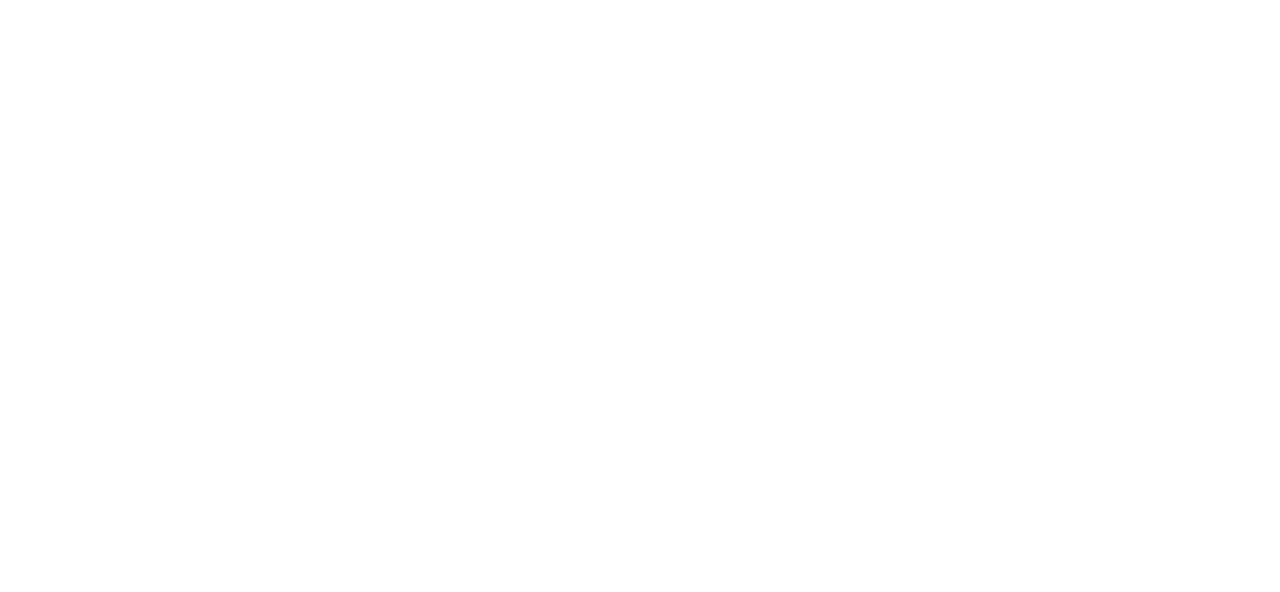
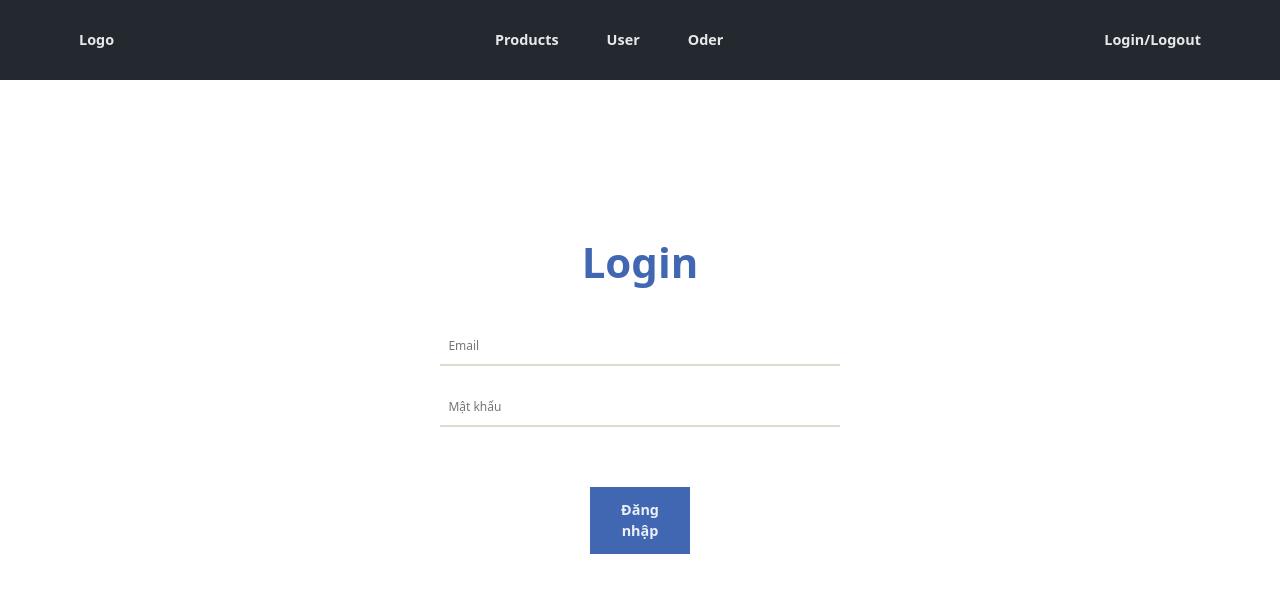
Before and after one commit to dinhuty/reactjs-ecommerce-ptit, a React (Create React App) app: page /admin/login in a window 1280 px wide. Shown: the top 592 px of the page. Built offline with nearby package versions, Linux system fonts and the light colour scheme.

Commit message:
PreLayout

```diff
--- a/src/components/admin/Admin.jsx
+++ b/src/components/admin/Admin.jsx
@@ -1,101 +1,24 @@
-import * as React from 'react';
-import AppBar from '@mui/material/AppBar';
-import Box from '@mui/material/Box';
-import CssBaseline from '@mui/material/CssBaseline';
-import Divider from '@mui/material/Divider';
-import Drawer from '@mui/material/Drawer';
-import IconButton from '@mui/material/IconButton';
-import InboxIcon from '@mui/icons-material/MoveToInbox';
-import List from '@mui/material/List';
-import ListItem from '@mui/material/ListItem';
-import ListItemButton from '@mui/material/ListItemButton';
-import ListItemIcon from '@mui/material/ListItemIcon';
-import ListItemText from '@mui/material/ListItemText';
-import MailIcon from '@mui/icons-material/Mail';
-import MenuIcon from '@mui/icons-material/Menu';
-import Toolbar from '@mui/material/Toolbar';
-import Typography from '@mui/material/Typography';
-import LogoutIcon from '@mui/icons-material/Logout';
-import { Link } from 'react-router-dom';
-import ProductDB from './ProductDB';
-import UserDB from './UserDB';
-import Order from './Order';
-import PersonIcon from '@mui/icons-material/Person';
-import LocalMallIcon from '@mui/icons-material/LocalMall';
-import ShoppingCartCheckoutIcon from '@mui/icons-material/ShoppingCartCheckout';
+import React from 'react'
+import Sidebar from './Sidebar'
+import { Outlet, useNavigate } from 'react-router-dom'
+import NavbarAdmin from './NavbarAdmin'
+import { useState } from 'react'
+import { useEffect} from 'react'
 
-const drawerWidth = 240;
+const Admin = () => {
+  const [auth, setAuth] = useState(false)
+  const navigate = useNavigate()
+  useEffect(() => {
+    if(!auth){
+      navigate('/admin/login')
+    }
+  },[])
+  return (
+    <div>
+      <NavbarAdmin />
+      <Outlet></Outlet>
+    </div>
+  )
+}
 
-
-export default function Admin() {
-  const [page, setPage] = React.useState('Products')
-
-  const menuItem = [
-    {
-      name: 'Products',
-      icon: <LocalMallIcon />
-    },
-    {
-      name: 'Users',
-      icon: <PersonIcon />
-    },
-    {
-      name: 'Orders',
-      icon: <ShoppingCartCheckoutIcon />
-    }
-  ]
-  const drawer = (
-    <div>
-      <Toolbar>
-        <h4>dinhtran@gmail.com</h4>
-      </Toolbar>
-      <Divider />
-      <List>
-        {menuItem.map((item, index) => (
-          <ListItem key={index} disablePadding>
-            <ListItemButton onClick={() => setPage(item.name)}>
-              <ListItemIcon>
-                {item.icon}
-              </ListItemIcon>
-              <ListItemText primary={item.name} />
-            </ListItemButton>
-          </ListItem>
-        ))}
-      </List>
-      <Divider />
-      <List>
-        {['Logout'].map((text, index) => (
-          <ListItem key={text} disablePadding>
-            <ListItemButton>
-              <ListItemIcon>
-                <LogoutIcon />
-              </ListItemIcon>
-              <ListItemText primary={text} />
-            </ListItemButton>
-          </ListItem>
-        ))}
-      </List>
-    </div>
-  );
-  return (
-    <Box >
-      <CssBaseline />
-      <AppBar position="fixed" >
-        <Toolbar>
-          <h5>Nav bar</h5>
-        </Toolbar>
-      </AppBar>
-      <Box component="nav" aria-label="mailbox folders" >
-        <Drawer variant="permanent">
-          {drawer}
-        </Drawer>
-      </Box>
-      <Box component="main" >
-        <Toolbar />
-        {page === 'Products' && <ProductDB />}
-        {page === 'Users' && <UserDB />}
-        {page === 'Orders' && <Order />}
-      </Box>
-    </Box>
-  );
-}
+export default Admin
--- /dev/null
+++ b/src/components/admin/NavbarAdmin.jsx
@@ -0,0 +1,40 @@
+import React from 'react'
+import './navbaradmin.css'
+import { Navbar, Container } from 'react-bootstrap'
+import { Link } from 'react-router-dom'
+
+const NavbarAdmin = () => {
+    const menuItem = [
+        {
+            path: "/admin",
+            name: "Products",
+        },
+        {
+            path: "/admin/userManagement",
+            name: "User",
+        },
+        {
+            path: "/admin/orderManagement",
+            name: "Oder",
+        },
+    ]
+    return (
+        <Navbar className='nav_admin'>
+            <Container className='container'>
+                <div className="nav_admin_left font_main_nav">Logo</div>
+                <div className="nav_admin_center font_main_nav">
+                    {menuItem.map((item,index) => (
+                        <Link className='navbar__item-link font_main_nav' key={index} to={item.path}>
+                            {item.name}
+                        </Link>
+                    ))}
+                </div>
+                <div className="nav_admin_right font_main_nav">
+                    Login/Logout
+                </div>
+            </Container>
+        </Navbar>
+    )
+}
+
+export default NavbarAdmin
--- a/src/components/admin/Order.jsx
+++ /dev/null
@@ -1,11 +0,0 @@
-import React from 'react'
-
-const Order = () => {
-  return (
-    <div>
-      <h1> my order</h1>
-    </div>
-  )
-}
-
-export default Order
--- /dev/null
+++ b/src/components/admin/OrderDB.jsx
@@ -0,0 +1,12 @@
+import React from 'react'
+import { Container } from 'react-bootstrap'
+
+const OrderDB = () => {
+  return (
+    <Container className='orderdb'>
+      <h1> my order</h1>
+    </Container>
+  )
+}
+
+export default OrderDB
--- a/src/components/admin/ProductDB.jsx
+++ b/src/components/admin/ProductDB.jsx
@@ -1,10 +1,11 @@
 import React from 'react'
+import { Container } from 'react-bootstrap'
 
 const ProductDB = () => {
   return (
-    <div>
+    <Container className='productdb'>
       <h1>My product DB</h1>
-    </div>
+    </Container>
   )
 }
 
--- a/src/components/admin/Sidebar.jsx
+++ b/src/components/admin/Sidebar.jsx
@@ -1,6 +1,6 @@
 import React from 'react'
 import { DriveEtaRounded, FactCheck } from '@mui/icons-material'
-import { NavLink, useLocation } from 'react-router-dom'
+import { Link, useLocation } from 'react-router-dom'
 import './sidebar.css'
 import { FaBeer, FaUserAlt, FaWeightHanging } from 'react-icons/fa';
 import { RiLineChartFill } from "react-icons/ri";
@@ -33,7 +33,7 @@ const Sidebar = () => {
     const activeNav = menuItem.findIndex(e => e.path === pathname)
     console.log(activeNav)
     return (
-        <div className='containerx' >
+        <div className='container' >
             <div className="sidebar">
                 <div className="sidebar_top">
                     <h1 className="logo">Logo</h1>
@@ -41,11 +41,11 @@ const Sidebar = () => {
                 <div className="sidebar_menu">
                     {
                         menuItem.map((item, index) => (
-                            <NavLink to={item.path} key={index} className={index === activeNav ? 'sidebar_link active_side' : 'sidebar_link'}>
+                            <Link to={item.path} key={index} className={index === activeNav ? 'sidebar_link active_side' : 'sidebar_link'}>
                                 {console.log(index === activeNav, "cua", item.path)}
                                 <div className="sidebar_icon">{item.icon}</div>
                                 <div className="sidebar_linktext">{item.name}</div>
-                            </NavLink>
+                            </Link>
                         ))
                     }
                 </div>
--- a/src/components/admin/UserDB.jsx
+++ b/src/components/admin/UserDB.jsx
@@ -1,10 +1,11 @@
 import React from 'react'
+import { Container } from 'react-bootstrap'
 
 const UserDB = () => {
   return (
-    <div>
+    <Container className='useDB'>
       <h1>User Page</h1>
-    </div>
+    </Container>
   )
 }
 
--- /dev/null
+++ b/src/components/admin/navbaradmin.css
@@ -0,0 +1,13 @@
+.nav_admin{
+    height: 80px;
+    background-color: #24292f;
+
+}
+.font_main_nav{
+    font-size: 1.2rem;
+    font-weight: 600;
+    color: var(--white);
+}
+.nav_admin_center .navbar__item-link{
+    padding: 0rem 2rem;
+}
--- a/src/index.js
+++ b/src/index.js
@@ -22,6 +22,10 @@ import Login from './components/admin/Login';
 import Admin from './components/admin/Admin';
 import Order from './components/Cart/Order';
 import Checkout from './components/Cart/Checkout';
+import UserDB from './components/admin/UserDB'
+import OrderDB from './components/admin/OrderDB'
+import ProductDB from './components/admin/ProductDB'
+
 
 
 const root = ReactDOM.createRoot(document.getElementById('root'));
@@ -31,7 +35,7 @@ root.render(
       <SkeletonTheme baseColor='#ededed' highlightColor='#faf7f7'>
         <ToastContainer limit={1}></ToastContainer>
         {/* basename='/reactjs-ecommerce-ptit' */}
-        <BrowserRouter basename='/reactjs-ecommerce-ptit'>
+        <BrowserRouter >
           <Routes>
             <Route path='/' element={<App />}>
               <Route path="" element={<Home />} />
@@ -44,12 +48,13 @@ root.render(
               <Route path="cart/order" element={<Order />} />
               <Route path="cart/checkout" element={<Checkout />} />
               <Route path="products/:id" element={<ProductDetail />} />
+
             </Route>
             <Route path='/admin' element={<Admin />}>
+              <Route path="" element={<ProductDB />} />
               <Route path="login" element={<Login />} />
-              {/* <Route path="productManagement" element={<ProductDB />} />
               <Route path="userManagement" element={<UserDB />} />
-              <Route path="orderManagement" element={<Order />} /> */}
+              <Route path="orderManagement" element={<OrderDB />} />
             </Route>
           </Routes>
         </BrowserRouter>
```
Also changed, not shown: src/components/Products/Products.jsx (+1 -0 lines).
